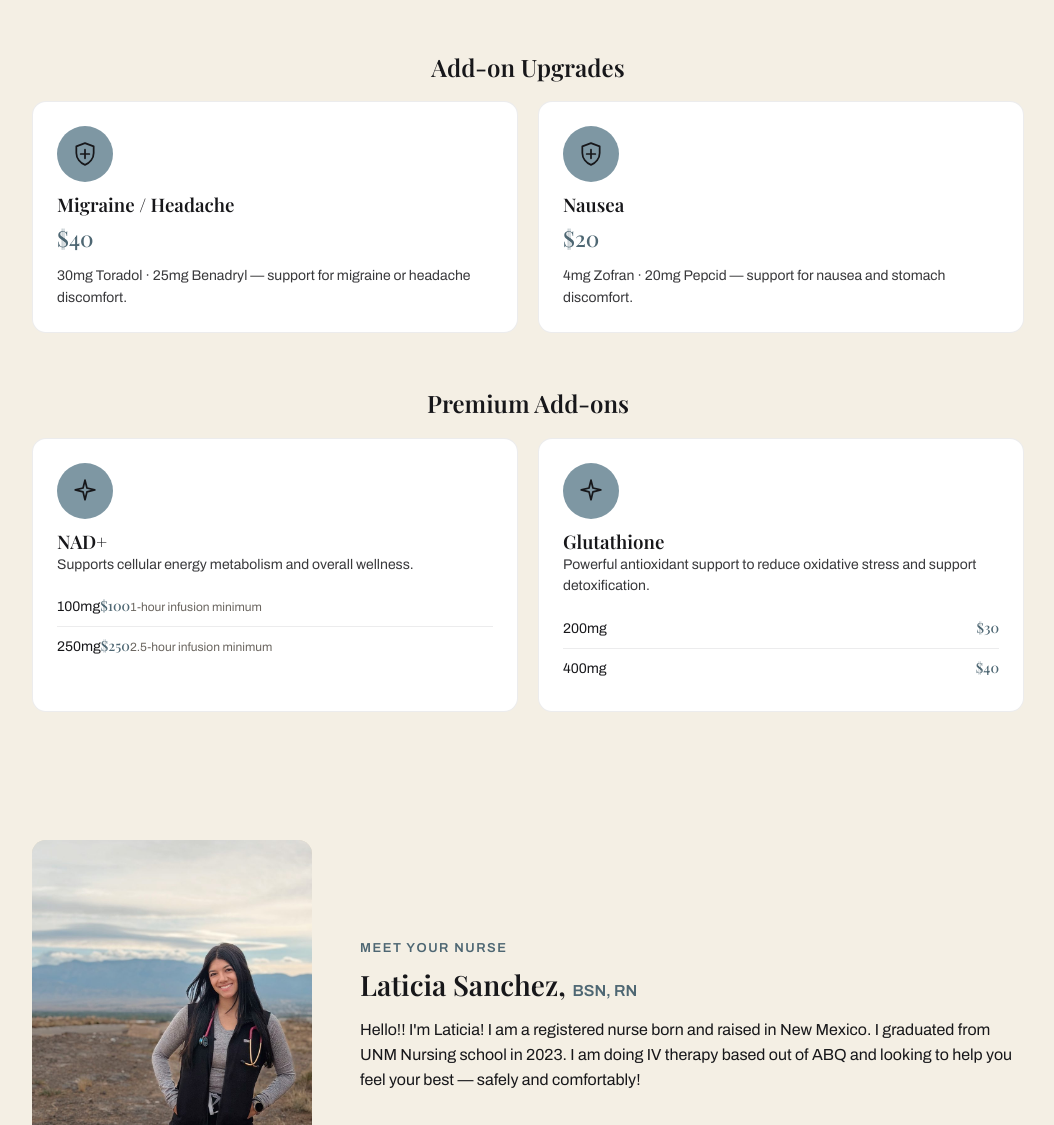
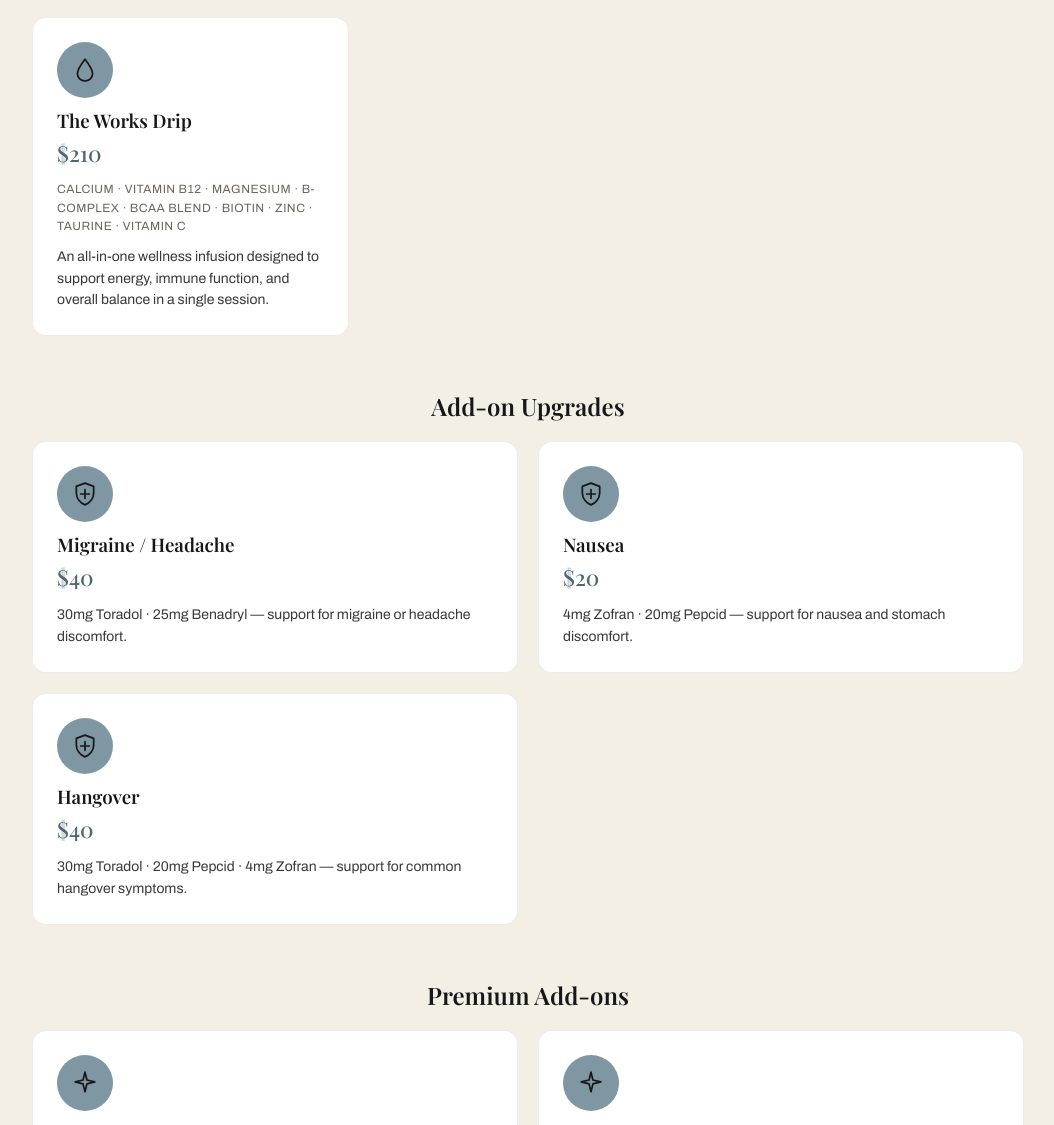
Before and after one commit to jcsanchez0216/flowstate-iv-therapy, a plain HTML site: page index.html in a window 1280 px wide. Shown: the part 1558-2683 px from the top of the page, without its empty margins (112-1166 px from the left). Drawn offline with nearby package versions, Linux system fonts and the light colour scheme.

Commit message:
Add missing drip (The Works, $210) and add-on (Hangover, $40)

```diff
--- a/index.html
+++ b/index.html
@@ -319,6 +319,13 @@
           <p class="ingredients">Vitamin B12 &middot; Taurine &middot; Magnesium &middot; B-Complex</p>
           <p class="benefit">B12 helps support energy production and reduces feelings of fatigue. B-complex assists with metabolism and nervous system function. Taurine and magnesium support cellular energy and nerve function.</p>
         </article>
+        <article class="drip-card">
+          <div class="icon-circle" aria-hidden="true"><svg><use href="#icon-drop"/></svg></div>
+          <h3>The Works Drip</h3>
+          <p class="price">$210</p>
+          <p class="ingredients">Calcium &middot; Vitamin B12 &middot; Magnesium &middot; B-Complex &middot; BCAA Blend &middot; Biotin &middot; Zinc &middot; Taurine &middot; Vitamin C</p>
+          <p class="benefit">An all-in-one wellness infusion designed to support energy, immune function, and overall balance in a single session.</p>
+        </article>
       </div>
 
       <h3 class="subgroup-heading">Add-on Upgrades</h3>
@@ -334,6 +341,12 @@
           <h3>Nausea</h3>
           <p class="price">$20</p>
           <p class="benefit">4mg Zofran &middot; 20mg Pepcid &mdash; support for nausea and stomach discomfort.</p>
+        </article>
+        <article class="addon-card">
+          <div class="icon-circle" aria-hidden="true"><svg><use href="#icon-cross"/></svg></div>
+          <h3>Hangover</h3>
+          <p class="price">$40</p>
+          <p class="benefit">30mg Toradol &middot; 20mg Pepcid &middot; 4mg Zofran &mdash; support for common hangover symptoms.</p>
         </article>
       </div>
 
```
